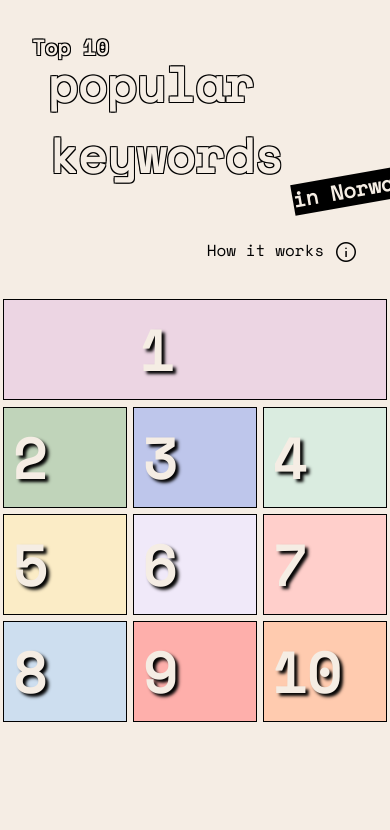
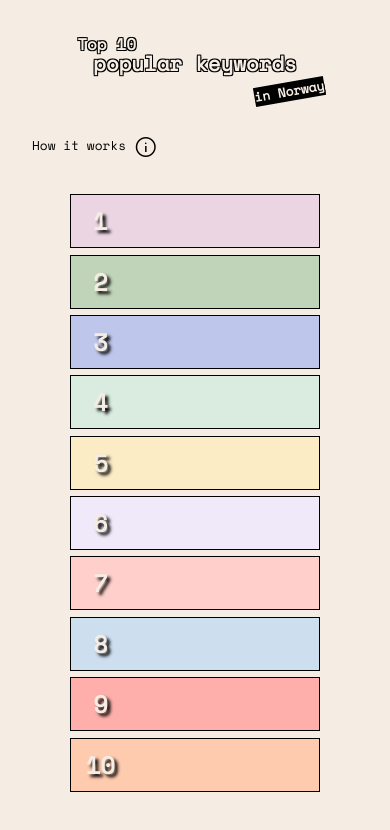
Before and after one commit to sunny-potato/google_trends_rss, a website built with Vite: page index.html in a window 390 px wide. Built offline with nearby package versions, Linux system fonts and the light colour scheme; no server answers.

Commit message:
media queries & README file

```diff
--- a/css/style.css
+++ b/css/style.css
@@ -2,7 +2,6 @@
   margin: 0;
   padding: 0;
   box-sizing: border-box;
-  font-size: 1em;
   font-family: "Space Mono", monospace;
 }
 body {
@@ -21,7 +20,6 @@
   flex-direction: column;
   align-items: center;
   padding: 2rem;
-  /* background: lightgreen; */
 }
 .headerTitle::before {
   content: "Top 10";
@@ -52,13 +50,9 @@
   display: inline-flex;
   width: 100%;
   justify-content: space-between;
-  /* align-items: center; */
   margin-top: 2rem;
 }
-/* .headerDate {
-} */
 .headerTooltip {
-  /* background: lightgoldenrodyellow; */
   text-align: center;
   position: relative;
 }
@@ -70,14 +64,12 @@
   border-bottom: 1rem solid black;
   border-right: 0.5rem solid transparent;
   border-left: 0.5rem solid transparent;
-  /* background: black; */
 }
 .tooltipInformation {
   display: none;
   position: absolute;
   top: 150%;
   right: -10%;
-  /* transform: translateX(-50%); */
   width: 300px;
   padding: 0.1rem;
   font-size: 0.8rem;
@@ -90,12 +82,12 @@
   display: flex;
 }
 .headerTooltip span {
-  /* background: lightgrey; */
   vertical-align: middle;
 }
 .mainContainer {
   display: flex;
   flex-direction: column;
+  padding: 0 1rem;
 }
 .rowSection {
   display: flex;
@@ -131,7 +123,7 @@
   width: 33.3%;
 }
 .rankBox:hover {
-  transform: scale(1.1);
+  transform: scale(1.02);
 }
 
 .rowSection:nth-child(1) .rankBox:nth-child(1) {
@@ -168,182 +160,115 @@
   font-variation-settings: "FILL" 0, "wght" 400, "GRAD" 0, "opsz" 48;
 }
 
-/* .rankBox + div {
-  top: 0;
-  left: 0;
+@media screen and (max-width: 1024px) {
+  .rankBox .rankOrder {
+    font-size: 2.5rem;
+    font-weight: 700;
+  }
+  .rankBox .rankKeyword {
+    font-size: 1.5rem;
+    font-weight: 700;
+  }
+}
+
+@media screen and (max-width: 750px) {
+  .headerTitle::before {
+    font-size: 1rem;
+  }
+  .headerTitle {
+    font-size: 2.5rem;
+    font-weight: 600;
+  }
+  .headerTitle::after {
+    right: -5%;
+    font-size: 1rem;
+  }
+  .headerSubTitle {
+    font-size: 0.8rem;
+  }
+
+  .rankBox .rankOrder {
+    font-size: 2rem;
+    font-weight: 700;
+  }
+  .rankBox .rankKeyword {
+    font-size: 1rem;
+    font-weight: 700;
+    padding: 0.2rem;
+  }
+}
+
+@media screen and (max-width: 550px) {
+  .headerTitle::before {
+    font-size: 1rem;
+  }
+  .headerTitle {
+    font-size: 2rem;
+    font-weight: 600;
+  }
+  .headerTitle::after {
+    bottom: -10%;
+    right: -5%;
+    font-size: 1rem;
+  }
+  .headerSubTitle {
+    flex-direction: row;
+    flex-wrap: wrap;
+  }
+  .headerDate {
     width: 100%;
-  background-color: transparent;
-  position: absolute;
-  z-index: 1;
-  color: black;
-} */
+    margin-bottom: 1rem;
+  }
+  .tooltipInformation::before {
+    top: -20%;
+    right: 80%;
+  }
+  .tooltipInformation {
+    top: 150%;
+    right: -150%;
+  }
 
-/*.headContainer {
-  display: flex;
+  .mainContainer {
+    margin-bottom: 2rem;
+  }
+  .rowSection {
     flex-direction: column;
     align-items: center;
-  height: 10%;
-  padding: 0.5rem 0;
   }
-.headContainer div {
-  width: 80%;
-  padding: 1%;
+  .rowSection .rankBox {
+    width: 70%;
+    margin: 0.2rem;
   }
-.title {
-  font-size: 3rem;
-  font-weight: 600;
-  text-align: center;
-  background-color: #98b6ec;
+  .rankBox .rankOrder {
+    font-size: 2rem;
   }
-.subTitle {
-  display: flex;
+  .rankBox .rankKeyword {
+    font-size: 1rem;
+    padding: 0.5rem;
+  }
+  .rowSection:nth-child(1) .rankBox > div {
+    width: 100%;
+  }
 }
 
-.noticeInformation {
-  display: flex;
-  justify-content: end;
-  position: relative;
+@media screen and (max-width: 410px) {
+  .headerTitle::before {
+    font-size: 1rem;
   }
-.noticeInformation > span {
-  padding-left: 0.3rem;
+  .headerTitle {
+    font-size: 1.3rem;
+    font-weight: 600;
   }
-.noticeInformation > span:nth-child(2) {
-  cursor: help;
+  .headerTitle::after {
+    bottom: -10%;
+    right: -5%;
+    font-size: 0.8rem;
   }
-
-.noticeInformation > span:nth-child(3) {
-  background-color: white;
-  position: absolute;
-  right: 0;
-  width: 50%;
-  font-size: 0.8rem;
-  visibility: hidden;
+  .headerDate {
+    width: 100%;
+    margin-bottom: 0.5rem;
   }
-.noticeInformation > span:nth-child(2):hover + span:nth-child(3) {
-  background-color: #fcf4ec;
-  box-shadow: 1px 1px 0.5px black;
-  border: 1px solid black;
-  display: flex;
-  visibility: visible;
+  .rankBox .rankOrder {
+    font-size: 1.5rem;
   }
-.contentContainer {
-  display: flex;
-  flex-direction: column;
-  justify-content: center;
-  align-items: center;
 }
-a {
-  text-decoration: none;
-}
-.topRank {
-  display: flex;
-  justify-content: space-between;
-  align-items: end;
-  width: 80%;
-  height: 40%;
-  margin-top: 2%;
-}
-.restRank {
-  width: 80%;
-  height: 61%;
-  margin-bottom: 1rem;
-}
-
-.topRank > div {
-  width: 33%;
-  height: 100%;
-  text-align: center;
-}
-.topRank > div .rankNumber {
-  font-size: 3rem;
-  color: #ff9f97;
-}
-
-.topRank > div .rankKeyword {
-  font-size: 2rem;
-  background-color: #ffcfcb;
-}
-.topRank > div a {
-  background-color: #ffcfcb;
-  color: #fcf4ec;
-}
-.rank.first > .rankNumber {
-  position: relative;
-}
-.rank.first > .rankNumber::before {
-  content: "";
-  border: 3px solid #98b6ec;
-  border-radius: 70% 50% 70% 70%;
-  width: 7rem;
-  height: 3rem;
-  position: absolute;
-  top: 50%;
-  left: 50%;
-  transform: translate(-50%, -50%);
-}
-
-.rank.first > .rankNumber::after {
-  content: "";
-  border: 3px solid #98b6ec;
-  border-radius: 70% 50% 70% 70%;
-  width: 6.8rem;
-  height: 2.8rem;
-  position: absolute;
-  top: 50%;
-  left: 50%;
-  transform: translate(-50%, -50%) rotate(7deg);
-}
-.rank.first {
-  position: relative;
-}
-.starImage {
-  position: absolute;
-  background-color: transparent;
-  width: 3rem;
-  top: 0;
-  left: 60%;
-  transform: translate(-50%, -50%);
-  filter: invert(60%) sepia(72%) saturate(348%) hue-rotate(185deg)
-    brightness(96%) contrast(93%);
-  z-index: 1;
-}
-
-.rankKeyword.first {
-  padding: 2rem 0;
-}
-.rankKeyword.second {
-  padding: 1.2rem 0;
-}
-.rankKeyword.third {
-  padding: 0.5rem 0;
-}
-
-.restRank .rank {
-  display: flex;
-  flex-direction: row;
-  align-items: center;
-  width: 100%;
-  margin: 0.2rem 0;
-  background-color: #ff9f97;
-}
-.restRank .rank .rankNumber {
-  width: 20%;
-  font-size: 2rem;
-  text-align: center;
-  margin-left: 1rem;
-  background-color: #ff9f97;
-}
-.restRank .rank .rankKeyword {
-  width: 80%;
-  margin: 0 10px;
-  font-size: 1.5rem;
-  background-color: #ff9f97;
-}
-.restRank .rank a {
-  background-color: #ff9f97;
-  color: #fcf4ec;
-}
-
-.material-symbols-outlined {
-  font-variation-settings: "FILL" 0, "wght" 400, "GRAD" 0, "opsz" 48;
-} */
--- a/js/fetchRSS.js
+++ b/js/fetchRSS.js
@@ -5,6 +5,7 @@
 
   // convert RSS into JSON
   // https://rss2json.com/#rss_url=https%3A%2F%2Fwww.reddit.com%2Fr%2Fgifs.rss
+
   const rss_json = `https://api.rss2json.com/v1/api.json?rss_url=${rss_url}`;
 
   try {
--- a/js/main.js
+++ b/js/main.js
@@ -2,7 +2,6 @@
 import { fetchRSS } from "./fetchRSS";
 let data = await fetchRSS();
 console.log(data);
-// const feedTitle = data.feed.title;
 const dataRank = data.items; // title, pubDate, link
 const rankList = [
   "first",
```
Also changed, not shown: README.md (added), 1 other file. Lines whose indentation alone changed are shown as unchanged.
